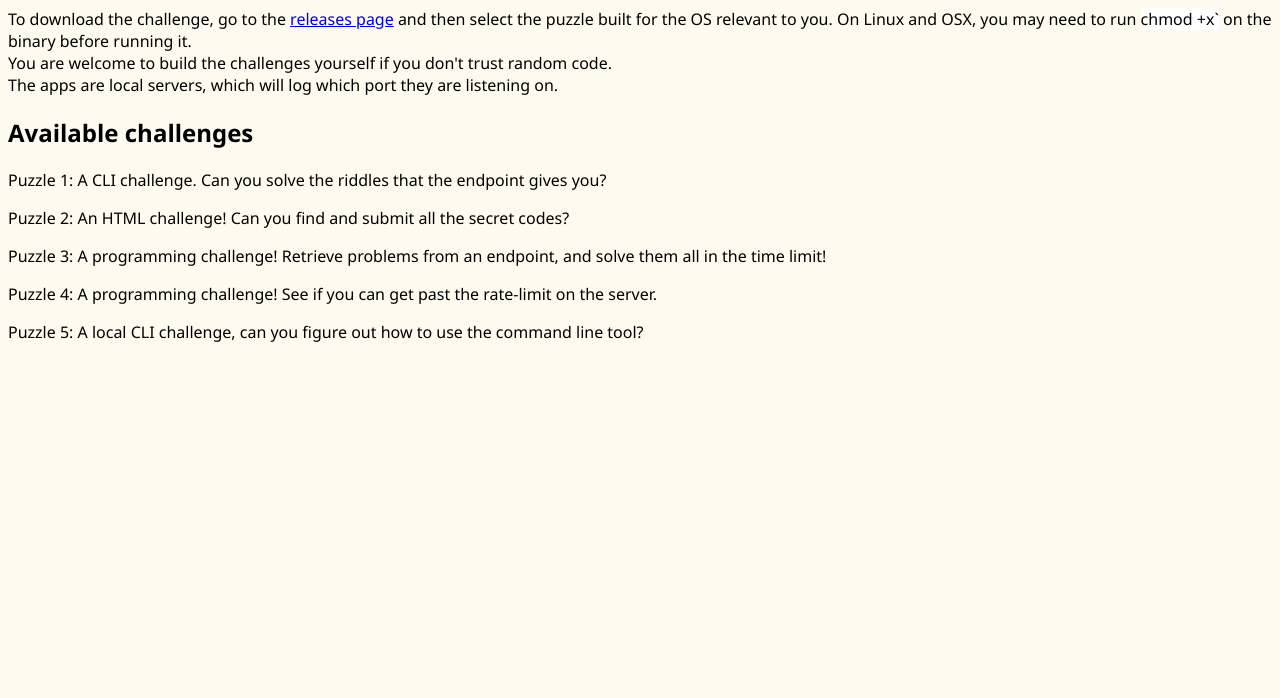
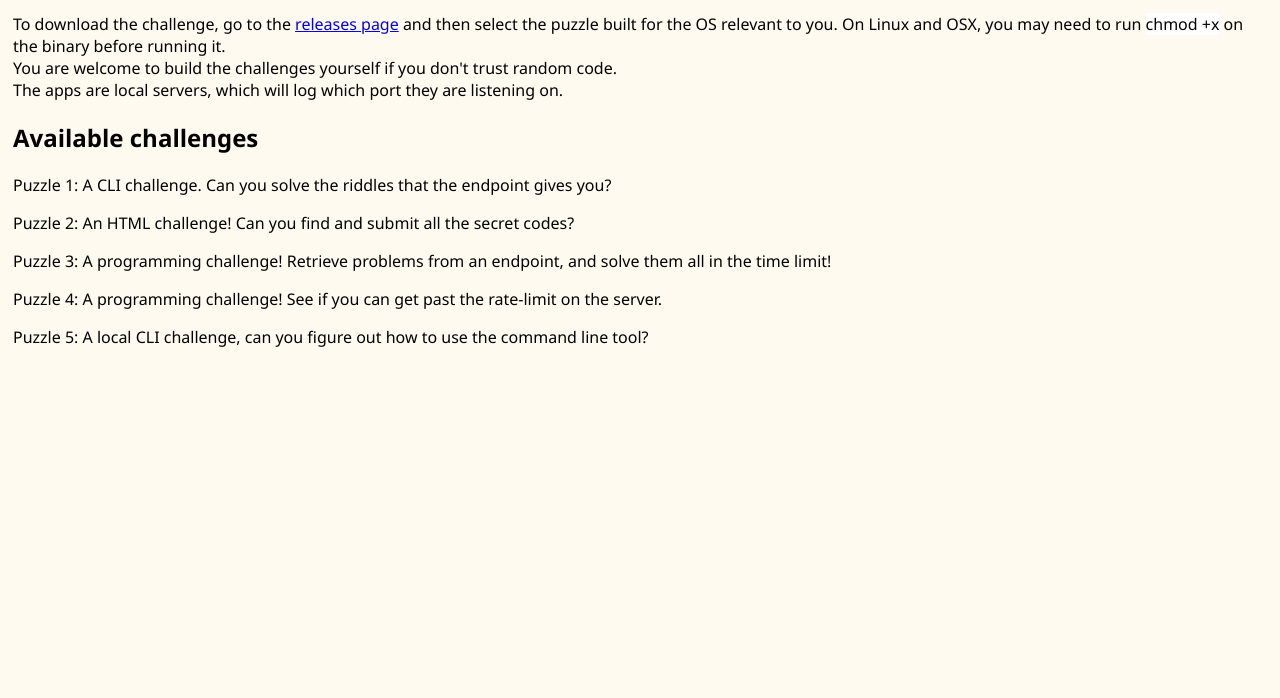
Before and after one commit to stephanpieterse/scp, a plain HTML site: page docs/index.html in a window 1280 px wide. Shown: the part 102-800 px from the top of the page. Drawn offline with Linux system fonts and the light colour scheme.

Commit message:
More better release process
Signed-off-by: Stephan Pieterse <stephan.pieterse@vcontractor.co.za>

```diff
--- a/docs/index.html
+++ b/docs/index.html
@@ -5,6 +5,7 @@
         body {
             background-color: floralwhite;
             font-family: 'Segoe UI', Tahoma, Geneva, Verdana, sans-serif;
+            padding: 5px;
         }
         .code {
           background-color: white;
@@ -20,7 +21,7 @@
     </p>
     <p>
         To download the challenge, go to the <a href="https://github.com/stephanpieterse/scp/releases">releases page</a>
-        and then select the puzzle built for the OS relevant to you. On Linux and OSX, you may need to run <span class="code">chmod +x`</span> on the binary before running it. <br/>
+        and then select the puzzle built for the OS relevant to you. On Linux and OSX, you may need to run <span class="code">chmod +x</span> on the binary before running it. <br/>
         You are welcome to build the challenges yourself if you don't trust random code. <br/>
         The apps are local servers, which will log which port they are listening on.
     </p>
```
Also changed, not shown: 6 other files.
